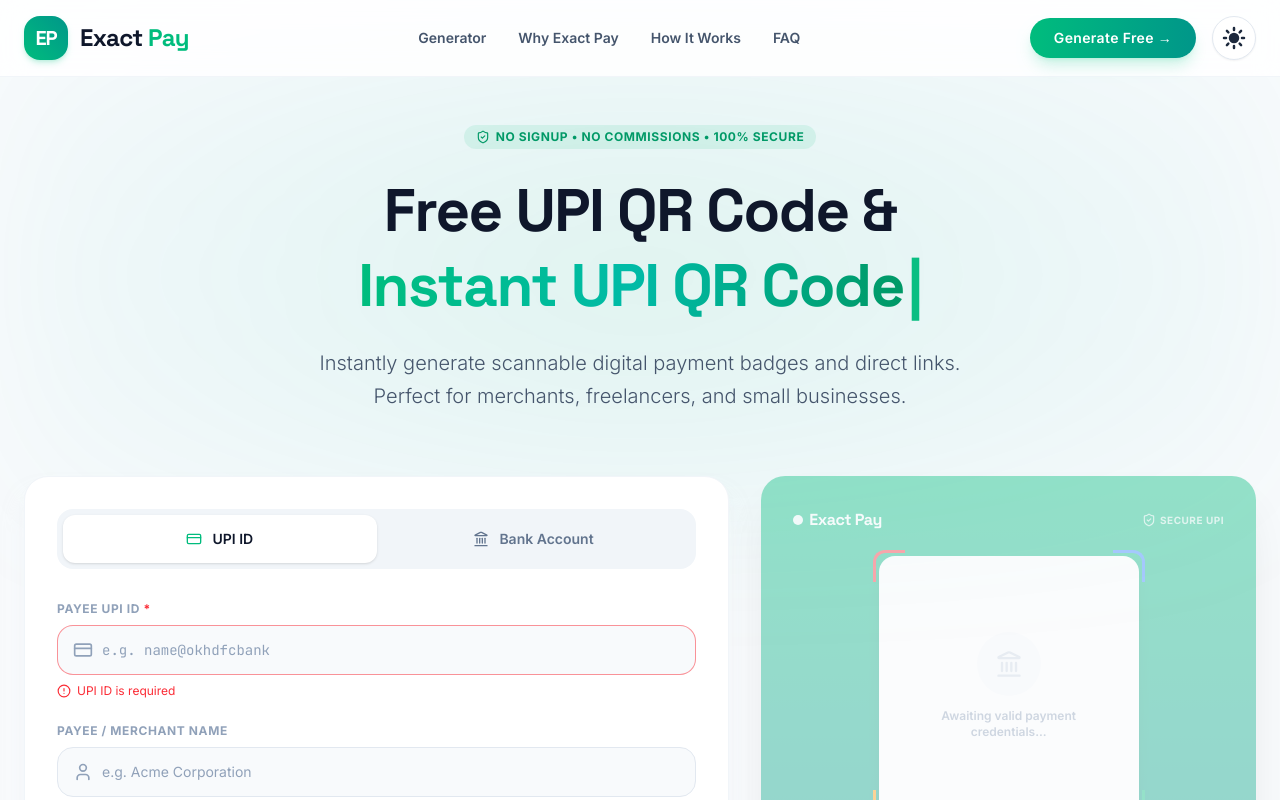
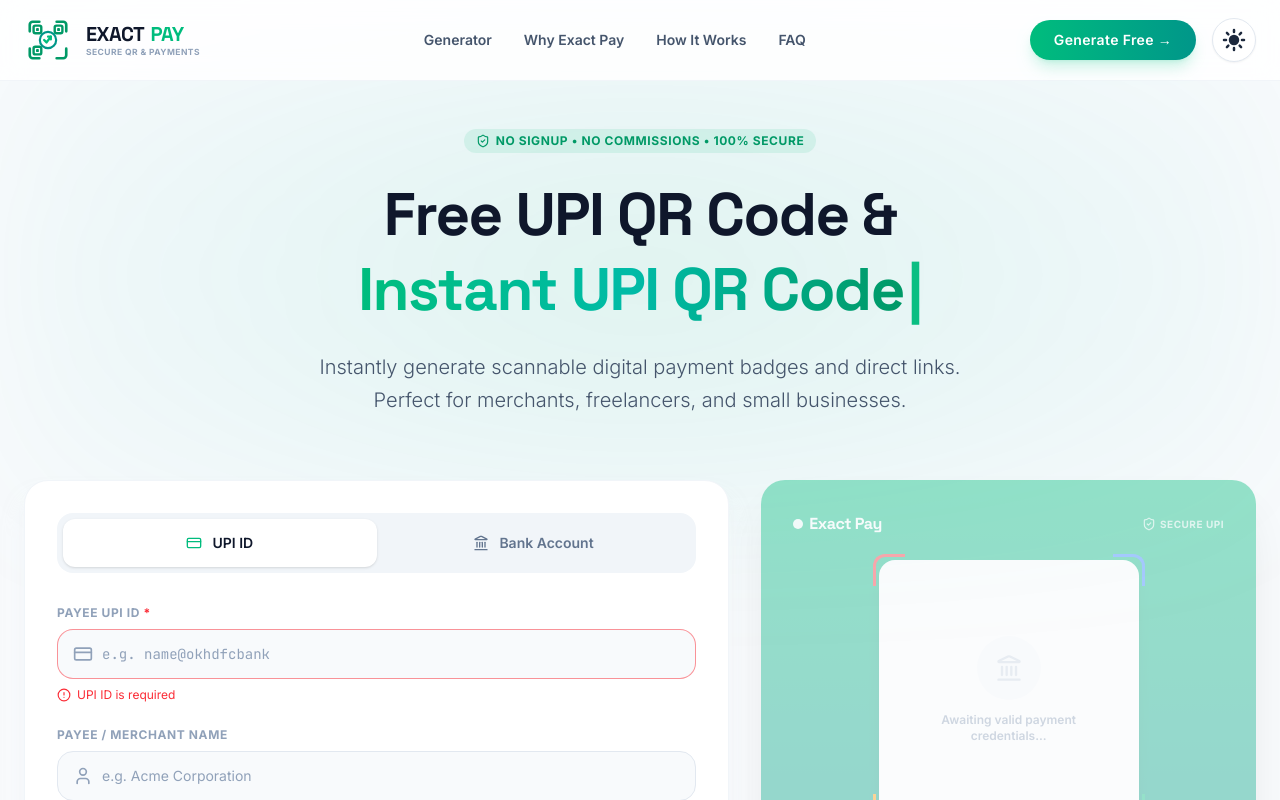
Before and after one commit to rdhrdhrdh899-creator/Exact-Pay-2, a React (Vite) app: page / in a window 1280 px wide. Shown: the top 800 px of the page. Built offline with nearby package versions, Linux system fonts and the light colour scheme.

Commit message:
feat: add animated scanning effect to QR display
Enhance user experience with a modern laser-scanning animation overlay on the generated QR code and update the brand logo for a more stylized look.

```diff
--- a/src/App.tsx
+++ b/src/App.tsx
@@ -156,13 +156,61 @@
         <div className="max-w-7xl mx-auto px-4 sm:px-6 py-4 flex items-center justify-between">
 
           {/* Brand Logo with gradient icon and Exact Pay title */}
-          <a href="#" className="flex items-center gap-3 group">
-            <div className="w-11 h-11 rounded-2xl bg-gradient-to-tr from-emerald-500 to-teal-600 flex items-center justify-center text-white shadow-md shadow-emerald-500/20 transform group-hover:scale-105 transition-all duration-300">
-              <span className="font-display font-extrabold text-xl tracking-tighter">EP</span>
+          <a href="#" className="flex items-center gap-3.5 group">
+            <div className="relative w-12 h-12 transform group-hover:scale-105 transition-all duration-300 flex items-center justify-center">
+              <svg
+                viewBox="0 0 100 100"
+                className="w-full h-full text-emerald-600 dark:text-emerald-400 fill-none stroke-current"
+                strokeWidth="5.5"
+                strokeLinecap="round"
+                strokeLinejoin="round"
+              >
+                {/* QR-style Outer frame with elegant gaps */}
+                <path d="M 32,12 H 18 A 6,6 0 0,0 12,18 V 32" />
+                <path d="M 68,12 H 82 A 6,6 0 0,1 88,18 V 32" />
+                <path d="M 12,68 V 82 A 6,6 0 0,0 18,88 H 32" />
+                <path d="M 88,68 V 82 A 6,6 0 0,1 82,88 H 68" />
+
+                {/* Finder Patterns (Top-Left, Top-Right, Bottom-Left) */}
+                <rect x="20" y="20" width="16" height="16" rx="3.5" strokeWidth="5" />
+                <rect x="25" y="25" width="6" height="6" rx="1" fill="currentColor" stroke="none" />
+
+                <rect x="64" y="20" width="16" height="16" rx="3.5" strokeWidth="5" />
+                <rect x="69" y="25" width="6" height="6" rx="1" fill="currentColor" stroke="none" />
+
+                <rect x="20" y="64" width="16" height="16" rx="3.5" strokeWidth="5" />
+                <rect x="25" y="69" width="6" height="6" rx="1" fill="currentColor" stroke="none" />
+
+                {/* Center Badge with Checkmark + Upward Arrow (The Exact Pay Emblem) */}
+                <circle cx="50" cy="50" r="17" className="stroke-teal-600 dark:stroke-teal-400 fill-white dark:fill-slate-950" strokeWidth="4.5" />
+                {/* The Checkmark that extends into an Arrow Head */}
+                <path
+                  d="M 42,50 L 47,55 L 56,43"
+                  className="stroke-emerald-500 dark:stroke-emerald-400"
+                  strokeWidth="5"
+                />
+                {/* Arrow-head tip on the right side of the checkmark */}
+                <path
+                  d="M 50,43 H 56 V 49"
+                  className="stroke-emerald-500 dark:stroke-emerald-400"
+                  strokeWidth="4.5"
+                />
+              </svg>
             </div>
-            <span className="font-display font-extrabold text-2xl tracking-tight text-slate-900 dark:text-white">
-              Exact <span className="text-emerald-500">Pay</span>
-            </span>
+
+            <div className="flex flex-col">
+              <div className="flex items-center gap-1.5">
+                <span className="font-display font-black text-xl tracking-tight text-slate-900 dark:text-white leading-none">
+                  EXACT
+                </span>
+                <span className="font-display font-black text-xl tracking-tight text-emerald-500 dark:text-emerald-400 leading-none">
+                  PAY
+                </span>
+              </div>
+              <span className="text-[8.5px] font-bold text-slate-400 dark:text-slate-500 tracking-wider uppercase mt-1 leading-none">
+                Secure QR & Payments
+              </span>
+            </div>
           </a>
 
           {/* Navigation Links (Desktop) */}
--- a/src/components/QRResult.tsx
+++ b/src/components/QRResult.tsx
@@ -139,12 +139,32 @@
           <div className="absolute -bottom-1.5 -right-1.5 w-8 h-8 border-b-[3.5px] border-r-[3.5px] border-emerald-500 rounded-br-xl pointer-events-none" />
 
           {isValid && qrBase64 ? (
-            <img
-              src={qrBase64}
-              alt="Live UPI QR Code"
-              className="w-full h-full object-contain pointer-events-none select-none"
-              referrerPolicy="no-referrer"
-            />
+            <div className="relative w-full h-full flex items-center justify-center overflow-hidden rounded-lg">
+              <img
+                src={qrBase64}
+                alt="Live UPI QR Code"
+                className="w-full h-full object-contain pointer-events-none select-none relative z-10"
+                referrerPolicy="no-referrer"
+              />
+
+              {/* Interactive Laser Scanning Overlay */}
+              <div className="absolute inset-0 pointer-events-none overflow-hidden rounded-lg z-20">
+                {/* Horizontal Sweeping Laser Line with emerald/teal gradient glow */}
+                <div className="absolute left-0 right-0 h-[3.5px] bg-gradient-to-r from-transparent via-emerald-400 to-transparent shadow-[0_0_12px_rgba(16,185,129,0.8),0_0_4px_rgba(16,185,129,1)] animate-scan" />
+
+                {/* Ambient pulsating interactive scanner grid overlay */}
+                <div className="absolute inset-0 bg-[radial-gradient(circle_at_center,rgba(16,185,129,0.03)_1px,transparent_1px)] bg-[size:10px_10px] opacity-75 pointer-events-none" />
+              </div>
+
+              {/* Dynamic blinking LIVE status badge overlay */}
+              <div className="absolute top-1.5 right-1.5 bg-slate-900/90 dark:bg-slate-950/90 backdrop-blur-xs px-2 py-0.5 rounded-md flex items-center gap-1 z-30 shadow-md border border-white/10 dark:border-slate-800/80">
+                <div className="relative flex h-1.5 w-1.5">
+                  <span className="animate-ping absolute inline-flex h-full w-full rounded-full bg-emerald-400 opacity-75"></span>
+                  <span className="relative inline-flex rounded-full h-1.5 w-1.5 bg-emerald-500"></span>
+                </div>
+                <span className="text-[8px] font-black tracking-widest text-emerald-400 uppercase font-mono leading-none">LIVE</span>
+              </div>
+            </div>
           ) : (
             <div className="flex flex-col items-center justify-center text-slate-300 dark:text-slate-200 gap-3 text-center px-4">
               <div className="w-16 h-16 rounded-full bg-slate-50 dark:bg-slate-900 flex items-center justify-center animate-pulse">
--- a/src/index.css
+++ b/src/index.css
@@ -60,6 +60,21 @@
   }
 }
 
+@keyframes scan {
+  0%, 100% {
+    transform: translateY(0);
+    opacity: 0.3;
+  }
+  50% {
+    transform: translateY(220px);
+    opacity: 1;
+  }
+}
+
+.animate-scan {
+  animation: scan 3.5s ease-in-out infinite;
+}
+
 .animate-marquee {
   display: flex;
   width: max-content;
```
